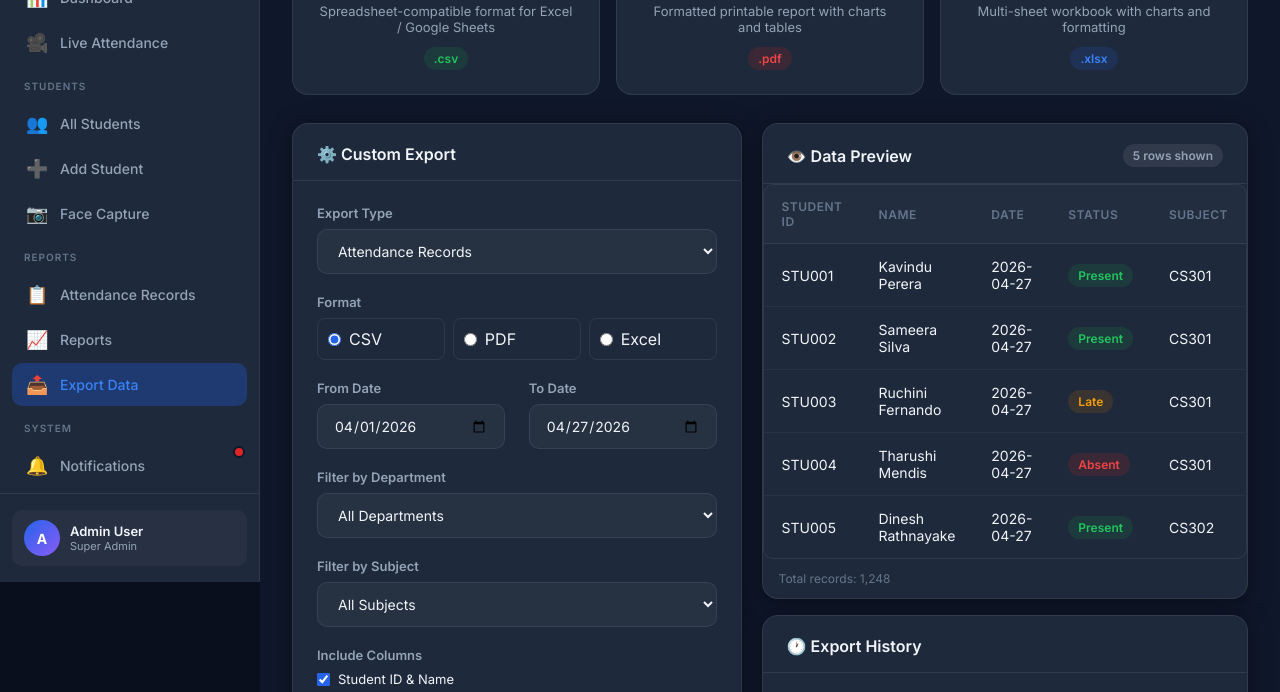
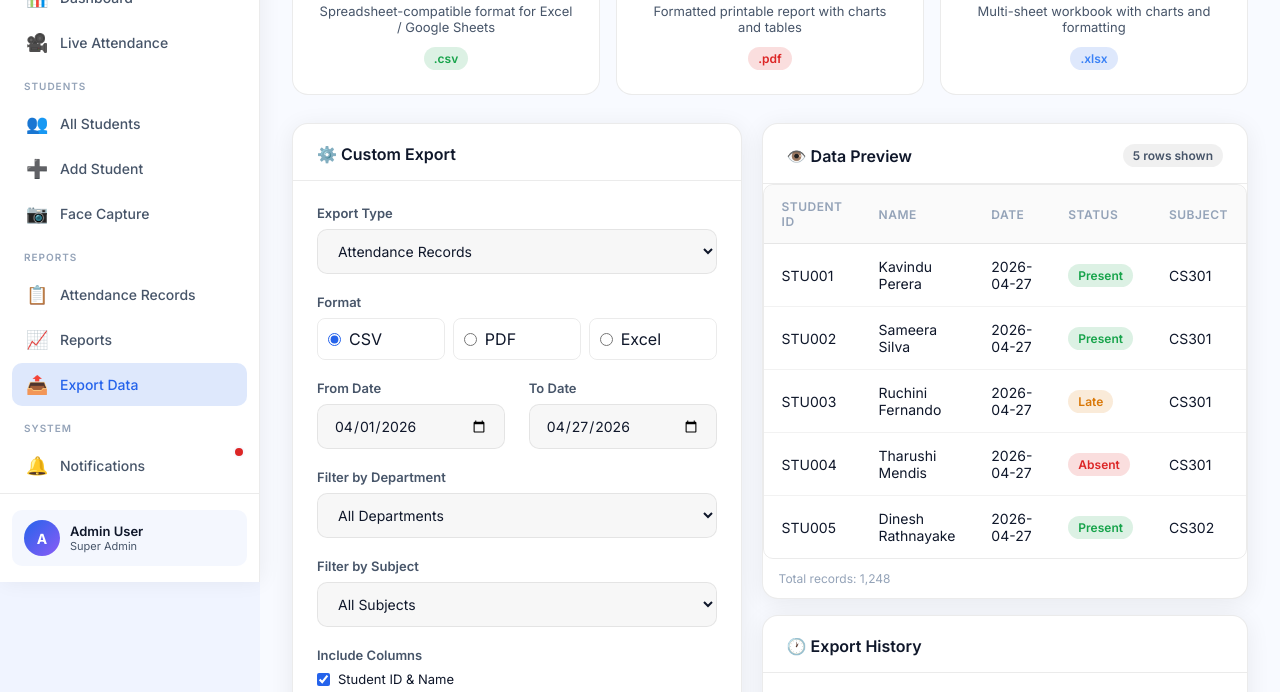
Before and after one commit to RuchiniWijesooriya/Smart-Attendance-System-using-Face-Regonization-, a plain HTML site: page frontend/export.html in a window 1280 px wide. Shown: the part 218-910 px from the top of the page. Drawn offline with Linux system fonts and the light colour scheme.

Commit message:
Update styles.css

```diff
--- a/frontend/styles.css
+++ b/frontend/styles.css
@@ -4,26 +4,26 @@
   --primary: #2563EB;
   --primary-light: #3B82F6;
   --primary-dark: #1D4ED8;
-  --primary-glow: rgba(37, 99, 235, 0.3);
+  --primary-glow: rgba(37, 99, 235, 0.15);
   --success: #16A34A;
-  --success-light: #22C55E;
+  --success-light: #16A34A;
   --danger: #DC2626;
-  --danger-light: #EF4444;
+  --danger-light: #DC2626;
   --warning: #D97706;
-  --warning-light: #F59E0B;
-  --bg: #0A0F1E;
-  --bg-2: #0F172A;
-  --card: #1E293B;
-  --card-2: #162032;
-  --border: rgba(255,255,255,0.08);
-  --text: #F1F5F9;
-  --text-2: #94A3B8;
-  --text-3: #64748B;
+  --warning-light: #D97706;
+  --bg: #F0F4FF;
+  --bg-2: #F8FAFF;
+  --card: #FFFFFF;
+  --card-2: #F1F5FB;
+  --border: rgba(0,0,0,0.08);
+  --text: #0F172A;
+  --text-2: #475569;
+  --text-3: #94A3B8;
   --sidebar-w: 260px;
   --radius: 16px;
   --radius-sm: 10px;
-  --shadow: 0 4px 24px rgba(0,0,0,0.4);
-  --shadow-glow: 0 0 30px rgba(37,99,235,0.15);
+  --shadow: 0 4px 24px rgba(0,0,0,0.07);
+  --shadow-glow: 0 0 30px rgba(37,99,235,0.12);
 }
 
 * { margin: 0; padding: 0; box-sizing: border-box; }
@@ -41,10 +41,10 @@ body {
   position: fixed; top: 0; left: 0;
   width: var(--sidebar-w); height: 100vh;
   background: var(--card);
+  box-shadow: 2px 0 20px rgba(0,0,0,0.06);
   border-right: 1px solid var(--border);
   display: flex; flex-direction: column;
   z-index: 100;
-  -webkit-backdrop-filter: blur(20px);
   backdrop-filter: blur(20px);
 }
 
@@ -81,8 +81,8 @@ body {
   transition: all 0.2s; cursor: pointer; margin: 2px 0;
 }
 
-.nav-item:hover { background: rgba(255,255,255,0.05); color: var(--text); }
-.nav-item.active { background: var(--primary-glow); color: var(--primary-light); }
+.nav-item:hover { background: rgba(37,99,235,0.06); color: var(--text); }
+.nav-item.active { background: var(--primary-glow); color: var(--primary); }
 .nav-item .nav-icon { font-size: 18px; width: 22px; text-align: center; }
 
 .sidebar-footer {
@@ -93,10 +93,10 @@ body {
 .user-card {
   display: flex; align-items: center; gap: 10px;
   padding: 10px 12px; border-radius: var(--radius-sm);
-  background: rgba(255,255,255,0.04); cursor: pointer;
+  background: rgba(37,99,235,0.05); cursor: pointer;
   transition: background 0.2s;
 }
-.user-card:hover { background: rgba(255,255,255,0.08); }
+.user-card:hover { background: rgba(37,99,235,0.1); }
 
 .user-avatar {
   width: 36px; height: 36px; border-radius: 50%;
@@ -117,8 +117,7 @@ body {
 
 .topbar {
   position: sticky; top: 0; z-index: 50;
-  background: rgba(15, 23, 42, 0.8);
-  -webkit-backdrop-filter: blur(20px);
+  background: rgba(248, 250, 255, 0.85);
   backdrop-filter: blur(20px);
   border-bottom: 1px solid var(--border);
   padding: 16px 32px;
@@ -197,10 +196,10 @@ body {
 .btn-success { background: var(--success); color: white; }
 .btn-danger { background: var(--danger); color: white; }
 .btn-ghost {
-  background: rgba(255,255,255,0.05);
+  background: rgba(0,0,0,0.03);
   color: var(--text-2); border: 1px solid var(--border);
 }
-.btn-ghost:hover { background: rgba(255,255,255,0.1); color: var(--text); }
+.btn-ghost:hover { background: rgba(0,0,0,0.07); color: var(--text); }
 
 .btn-sm { padding: 7px 14px; font-size: 13px; }
 .btn-icon { padding: 10px; aspect-ratio: 1; }
@@ -213,14 +212,14 @@ thead th {
   padding: 14px 18px;
   text-align: left; font-size: 12px; font-weight: 600;
   color: var(--text-3); text-transform: uppercase; letter-spacing: 0.5px;
-  background: rgba(255,255,255,0.02); border-bottom: 1px solid var(--border);
+  background: rgba(0,0,0,0.02); border-bottom: 1px solid var(--border);
 }
 tbody td {
   padding: 14px 18px; font-size: 14px;
-  border-bottom: 1px solid rgba(255,255,255,0.04);
+  border-bottom: 1px solid rgba(0,0,0,0.05);
   transition: background 0.15s;
 }
-tbody tr:hover td { background: rgba(255,255,255,0.03); }
+tbody tr:hover td { background: rgba(37,99,235,0.04); }
 tbody tr:last-child td { border-bottom: none; }
 
 /* ── BADGES ── */
@@ -233,7 +232,7 @@ tbody tr:last-child td { border-bottom: none; }
 .badge-danger { background: rgba(220,38,38,0.15); color: var(--danger-light); }
 .badge-warning { background: rgba(217,119,6,0.15); color: var(--warning-light); }
 .badge-primary { background: rgba(37,99,235,0.15); color: var(--primary-light); }
-.badge-gray { background: rgba(255,255,255,0.08); color: var(--text-2); }
+.badge-gray { background: rgba(0,0,0,0.06); color: var(--text-2); }
 
 /* ── INPUTS ── */
 .form-group { margin-bottom: 20px; }
@@ -241,7 +240,7 @@ tbody tr:last-child td { border-bottom: none; }
 
 .form-input {
   width: 100%; padding: 12px 16px;
-  background: rgba(255,255,255,0.04);
+  background: rgba(0,0,0,0.03);
   border: 1px solid var(--border); border-radius: var(--radius-sm);
   color: var(--text); font-size: 14px; font-family: 'Inter', sans-serif;
   transition: border-color 0.2s, box-shadow 0.2s; outline: none;
@@ -253,7 +252,7 @@ tbody tr:last-child td { border-bottom: none; }
 .form-input::placeholder { color: var(--text-3); }
 
 select.form-input { cursor: pointer; }
-select.form-input option { background: var(--card); }
+select.form-input option { background: var(--card); color: var(--text); }
 
 /* ── SEARCH BAR ── */
 .search-bar {
```
